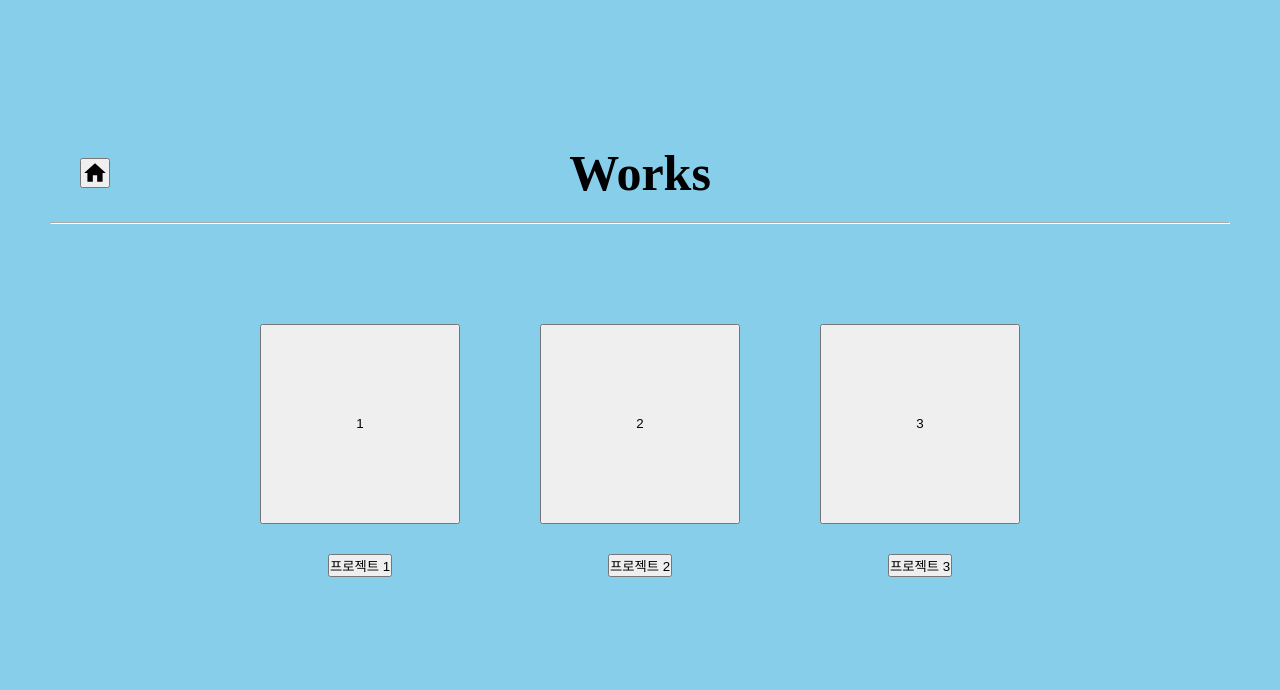
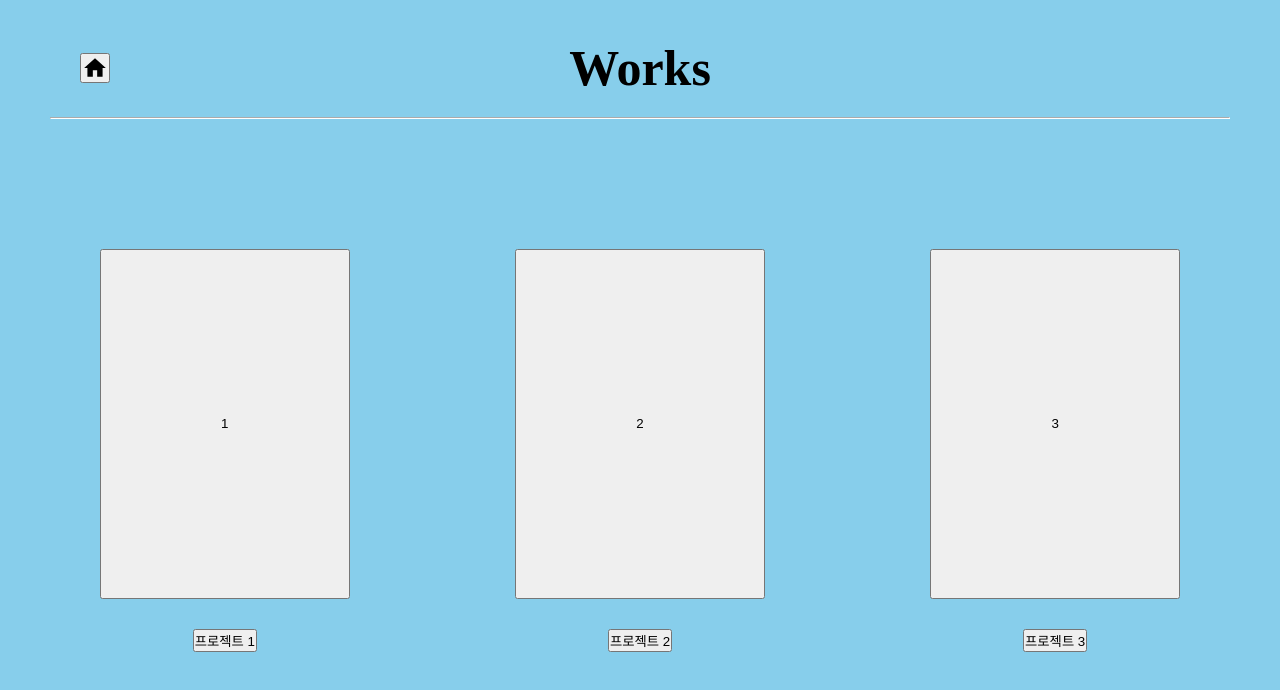
Before and after one commit to godcl1623/portfolio, a React (Create React App) app: page /works in a window 1280 px wide. Shown: the top 690 px of the page. Built offline with nearby package versions, Linux system fonts and the light colour scheme.

Commit message:
develop - Works 초안 작성

```diff
--- a/src/components/layouts/projects/BodySection.js
+++ b/src/components/layouts/projects/BodySection.js
@@ -13,7 +13,7 @@ const BodySection = () => {
     const selectedProjectNumber = selectedProject.split(' ')[1];
     const isChecked = project === selectedProjectNumber;
     return (
-      <input key={project} type="checkbox" checked={isChecked} />
+      <input key={project} type="checkbox" checked={isChecked} onChange={() => {}}/>
     );
   });
 
--- a/src/modules/customfunctions.js
+++ b/src/modules/customfunctions.js
@@ -38,7 +38,7 @@ const tools = {
           <article
             key={`article ${j}`}
             css={css`
-              margin: 0 40px;
+              margin: 0 7%;
               ${flex.vertical}
             `}
           >
@@ -46,8 +46,8 @@ const tools = {
               onClick={setState}
               data-project={`project ${j + 1}`}
               css={css`
-                width: 200px;
-                height: 200px;
+                width: 250px;
+                height: 350px;
               `}
             >{ icon[j] }</button>
             <button
@@ -95,7 +95,7 @@ const tools = {
       <section
         key={`section ${i}`}
         css={css`
-          margin: 100px 0;
+          margin: ${setState === undefined ? '100px' : '130px'} 0;
           ${setState === undefined ? '' : `${flex.horizontal.center}`}
         `}
       >
```
